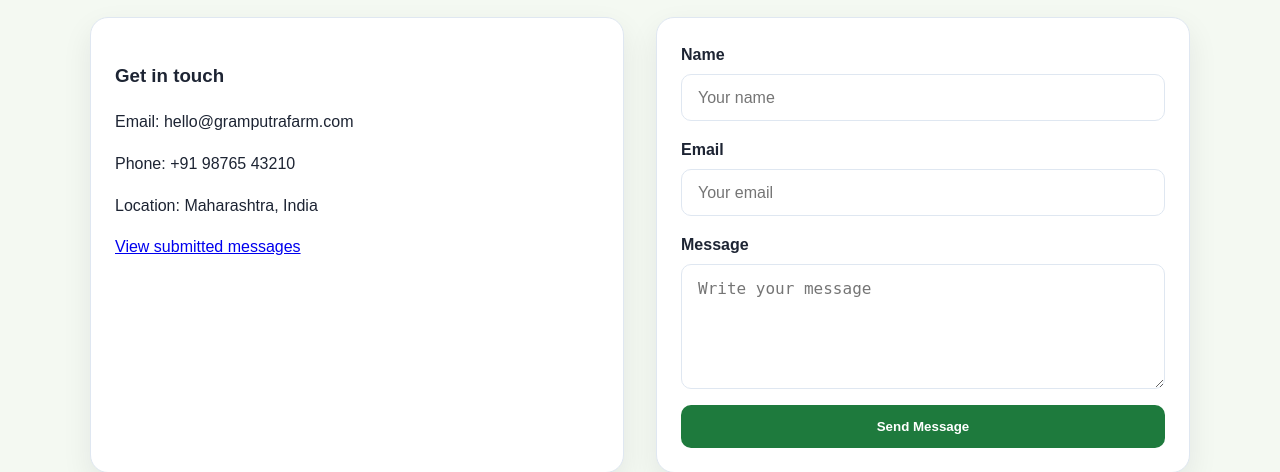
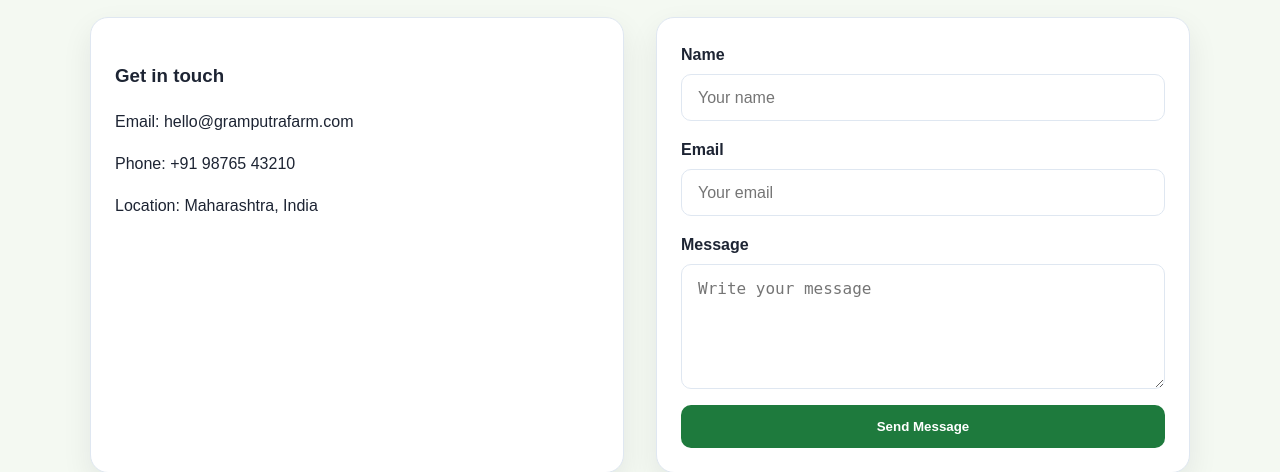
Before and after one commit to dhokanepratik2006-prog/Gramputra-FPO, a Flask app: page /contact in a window 1280 px wide. Shown: the part 295-767 px from the top of the page. Run offline with Flask 2, Linux system fonts and the light colour scheme.

Commit message:
Hide submitted messages from public site

```diff
--- a/app.py
+++ b/app.py
@@ -1,7 +1,7 @@
 import json
 from pathlib import Path
 
-from flask import Flask, render_template, request
+from flask import Flask, abort, render_template, request
 
 app = Flask(__name__)
 
@@ -97,7 +97,7 @@ def contact():
 
 @app.route('/messages')
 def messages_page():
-    return render_template('messages.html', messages=load_messages())
+    abort(404)
 
 
 @app.route('/products')
--- a/templates/contact.html
+++ b/templates/contact.html
@@ -16,7 +16,6 @@
       <p>Email: hello@gramputrafarm.com</p>
       <p>Phone: +91 98765 43210</p>
       <p>Location: Maharashtra, India</p>
-      <p><a href="{{ url_for('messages_page') }}">View submitted messages</a></p>
     </div>
 
     <form class="contact-form" method="POST" action="{{ url_for('contact') }}">
```
